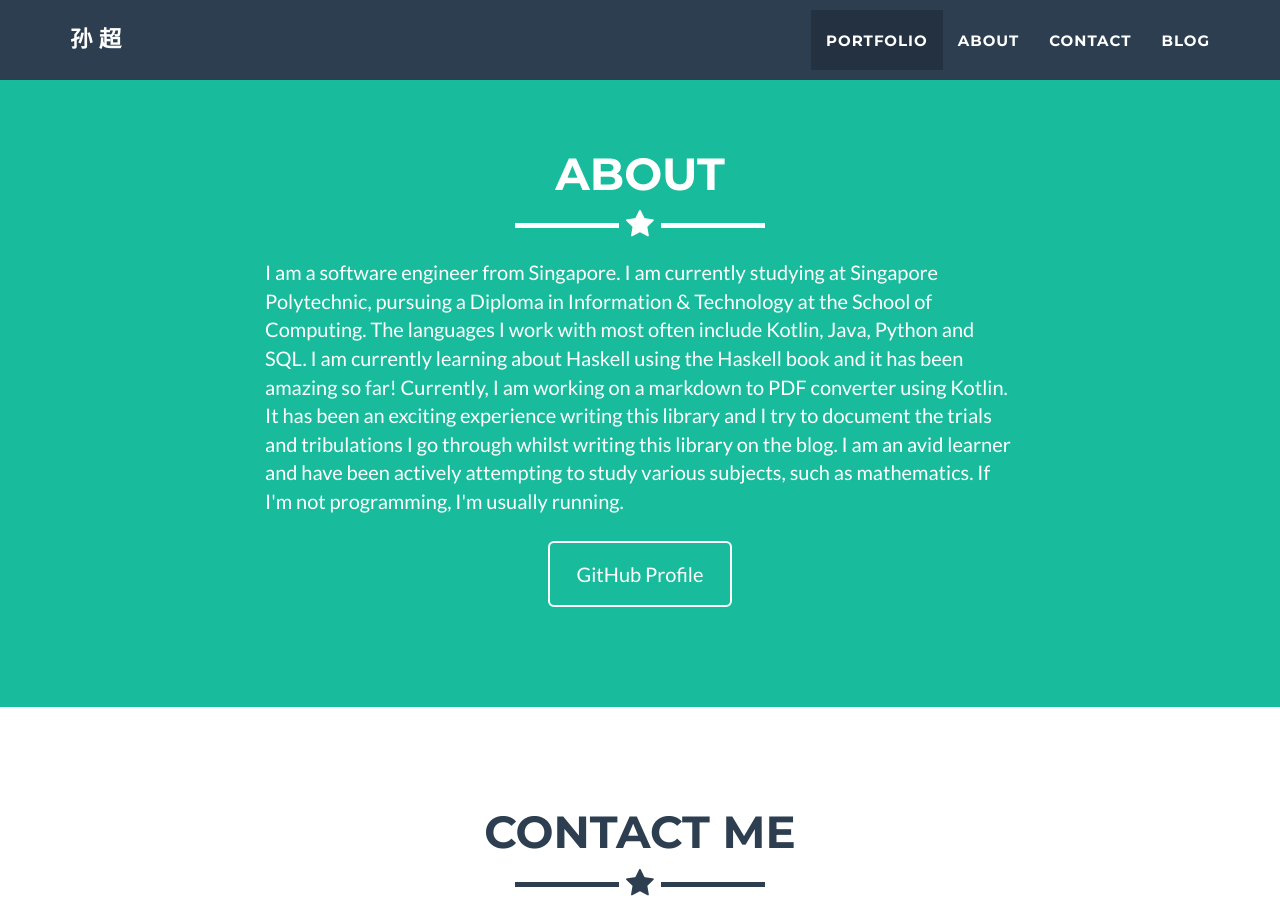
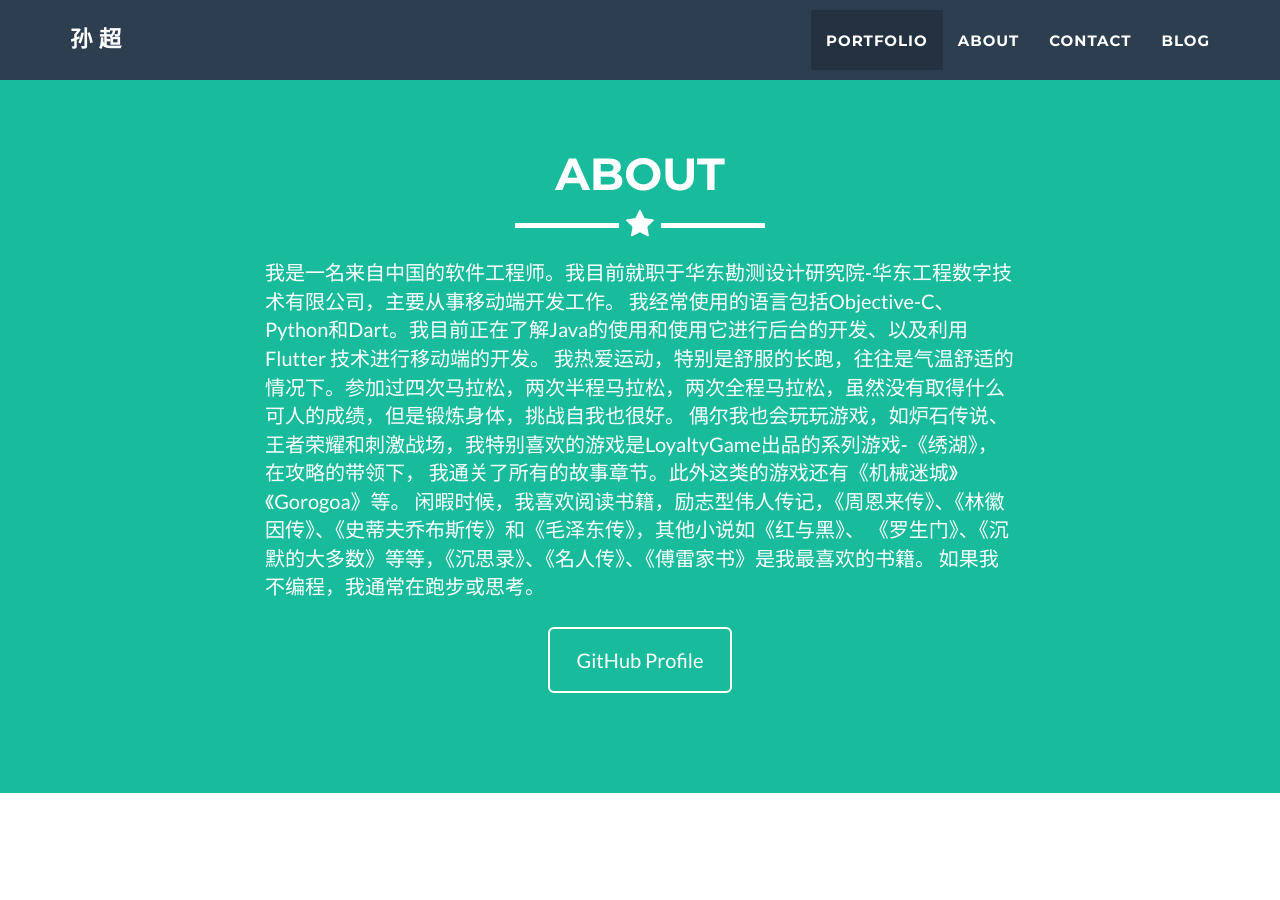
Before and after one commit to sunchao0427/sunchao0427.github.io, a Jekyll site: the page built from index.html, in a window 1280 px wide and 900 px high, scrolled down 760 px. Built offline with Jekyll 4.4.1, drawn with Linux system fonts in a browser that asks for light colours.

Commit message:
修改个人资料

```diff
--- a/_includes/about.html
+++ b/_includes/about.html
@@ -10,19 +10,25 @@
      <div class="row">
        <div class="col-lg-8 col-lg-offset-2">
          <p>
-           I am a software engineer from Singapore. I am currently studying at Singapore Polytechnic, pursuing a Diploma
-           in Information & Technology at the School of Computing.
+          我是一名来自中国的软件工程师。我目前就职于华东勘测设计研究院-华东工程数字技术有限公司，主要从事移动端开发工作。
 
-           The languages I work with most often include Kotlin, Java, Python and SQL. I am currently learning about
-           Haskell using the Haskell book and it has been amazing so far!
+          我经常使用的语言包括Objective-C、Python和Dart。我目前正在了解Java的使用和使用它进行后台的开发、以及利用Flutter
 
-           Currently, I am working on a markdown to PDF converter using Kotlin. It has been
-           an exciting experience writing this library and I try to document the trials and tribulations I go through
-           whilst writing this library on the blog.
+          技术进行移动端的开发。
 
-           I am an avid learner and have been actively attempting to study various subjects, such as mathematics.
+          我热爱运动，特别是舒服的长跑，往往是气温舒适的情况下。参加过四次马拉松，两次半程马拉松，两次全程马拉松，虽然没有取得什么
 
-           If I'm not programming, I'm usually running.
+          可人的成绩，但是锻炼身体，挑战自我也很好。
+
+          偶尔我也会玩玩游戏，如炉石传说、王者荣耀和刺激战场，我特别喜欢的游戏是LoyaltyGame出品的系列游戏-《绣湖》，在攻略的带领下，
+
+          我通关了所有的故事章节。此外这类的游戏还有《机械迷城》《Gorogoa》等。
+
+          闲暇时候，我喜欢阅读书籍，励志型伟人传记，《周恩来传》、《林徽因传》、《史蒂夫乔布斯传》和《毛泽东传》，其他小说如《红与黑》、
+
+          《罗生门》、《沉默的大多数》等等，《沉思录》、《名人传》、《傅雷家书》是我最喜欢的书籍。
+
+          如果我不编程，我通常在跑步或思考。
          </p>
        </div>
        <div class="col-lg-8 col-lg-offset-2 text-center">
```
